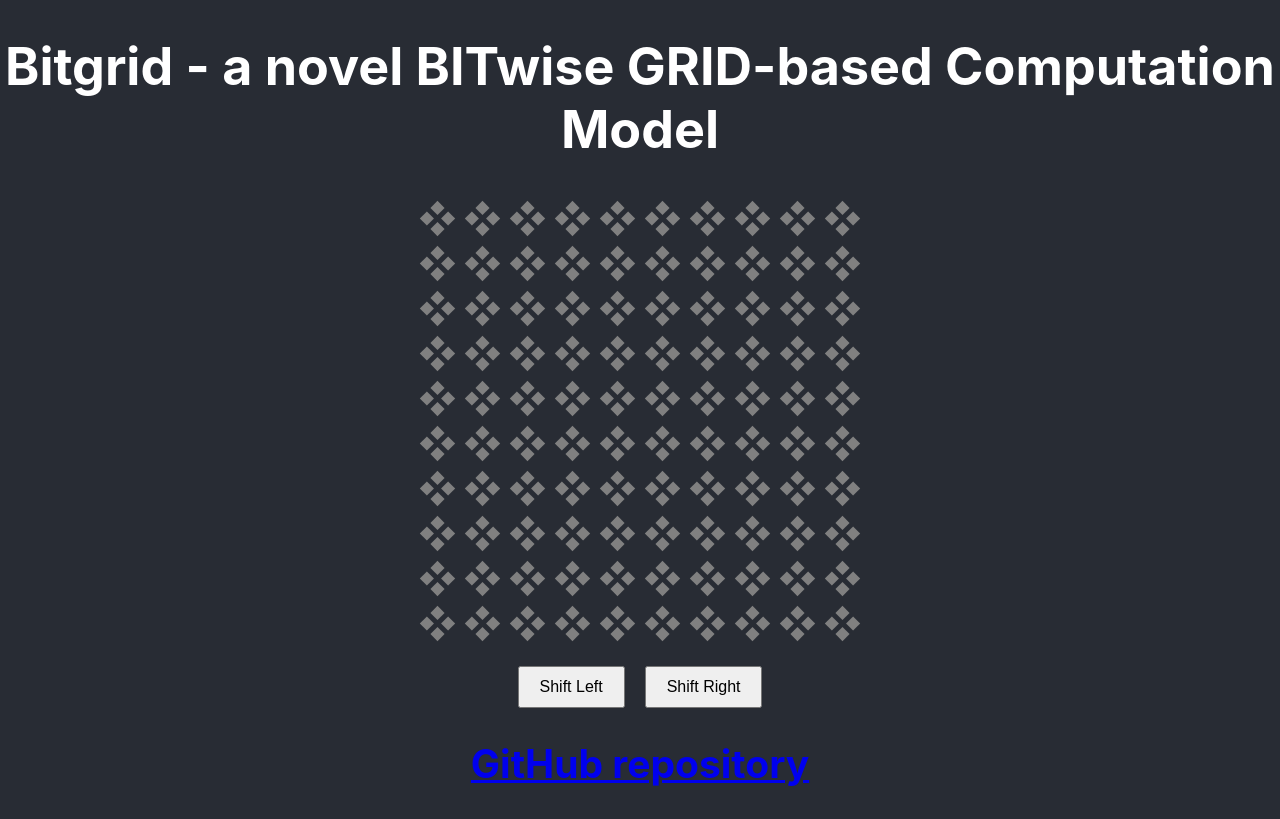
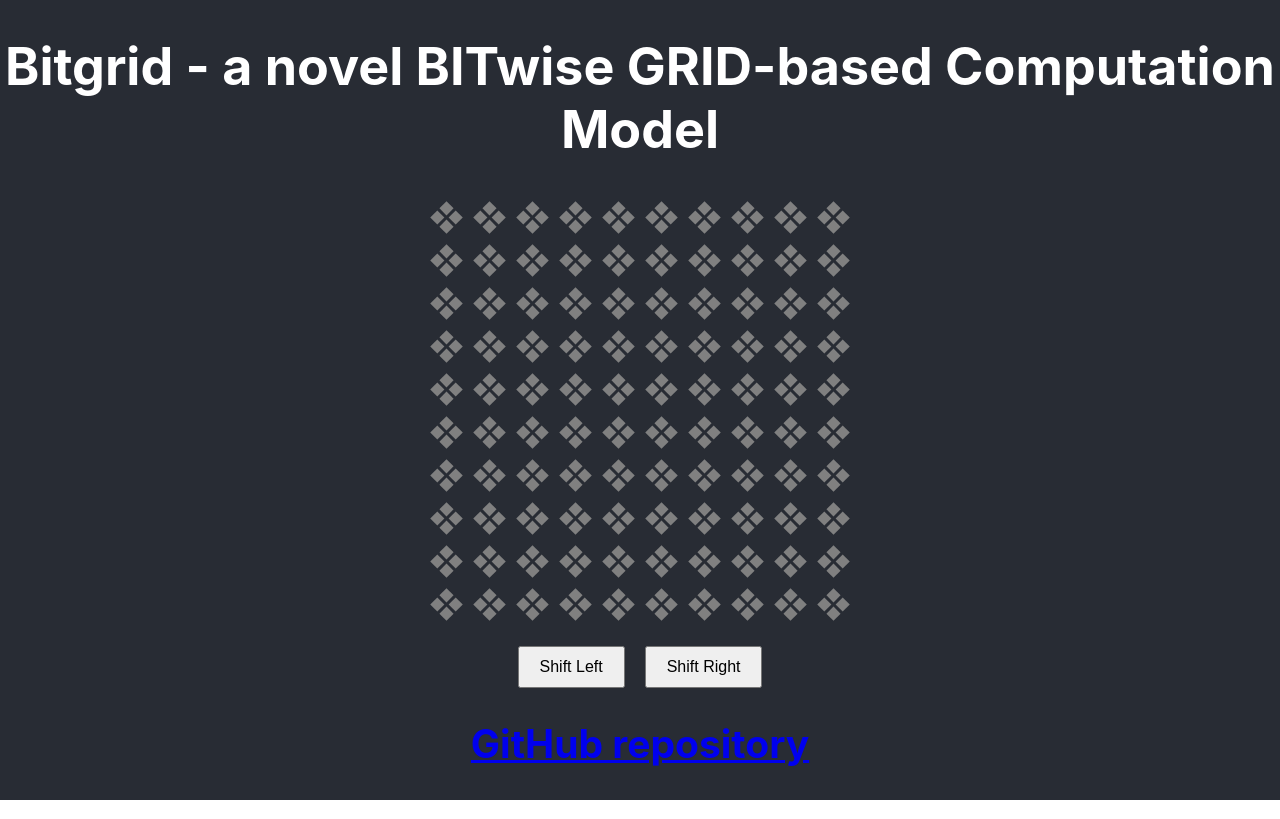
Before and after one commit to mikewarot/bitgrid-react-app, a React (Create React App) app: page / in a window 1280 px wide. Built offline with nearby package versions, Linux system fonts and the light colour scheme.

Commit message:
tweak LED colors and spacing

```diff
--- a/src/LEDGrid.css
+++ b/src/LEDGrid.css
@@ -19,7 +19,7 @@
   display: grid;
   grid-template-columns: repeat(2, 10px);
   grid-template-rows: repeat(2, 10px);
-  gap: 5px; /* Space out the LEDs within the cluster */
+  gap: 3px; /* Space out the LEDs within the cluster */
   margin: 10px; /* Space out the clusters */
   transform: rotate(45deg); /* Rotate the LED clusters by 45 degrees */
 }
@@ -27,12 +27,12 @@
 .led {
   width: 10px;
   height: 10px;
-  background-color: grey;
+  background-color: darkgrey;
   cursor: pointer;
 }
 
 .led.on {
-  background-color: red;
+  background-color: blue;
 }
 
 .led.off {
```
